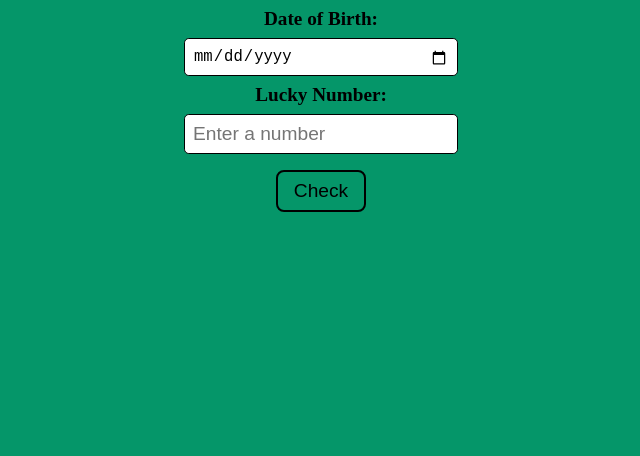
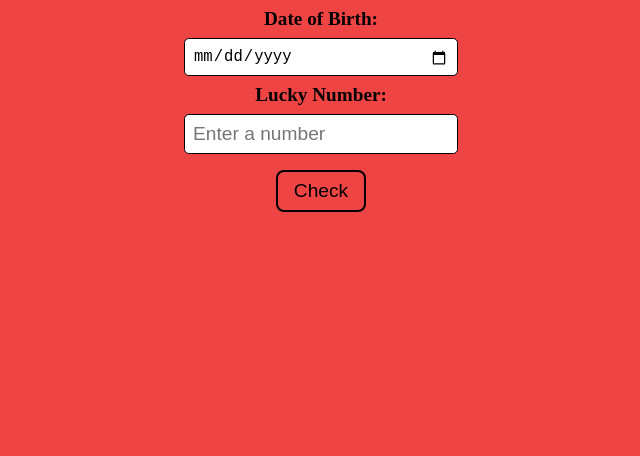
Before and after one commit to govardhanreddyc79/Is-your-birthday-lucky, a plain HTML site: page index.html in a window 1280 px wide. Shown: the part 148-604 px from the top of the page, without its empty margins (319-959 px from the left). Drawn offline with Linux system fonts and the light colour scheme; a web font is replaced by a local one.

Commit message:
changed bg colour

```diff
--- a/styles.css
+++ b/styles.css
@@ -1,7 +1,7 @@
 @import url('https://fonts.googleapis.com/css2?family=Source+Serif+Pro&display=swap');
 :root {
     --primary-color:black;
-    --bg-color:#059669
+    --bg-color:#EF4444
 }
 .container {
     display: flex;
```
